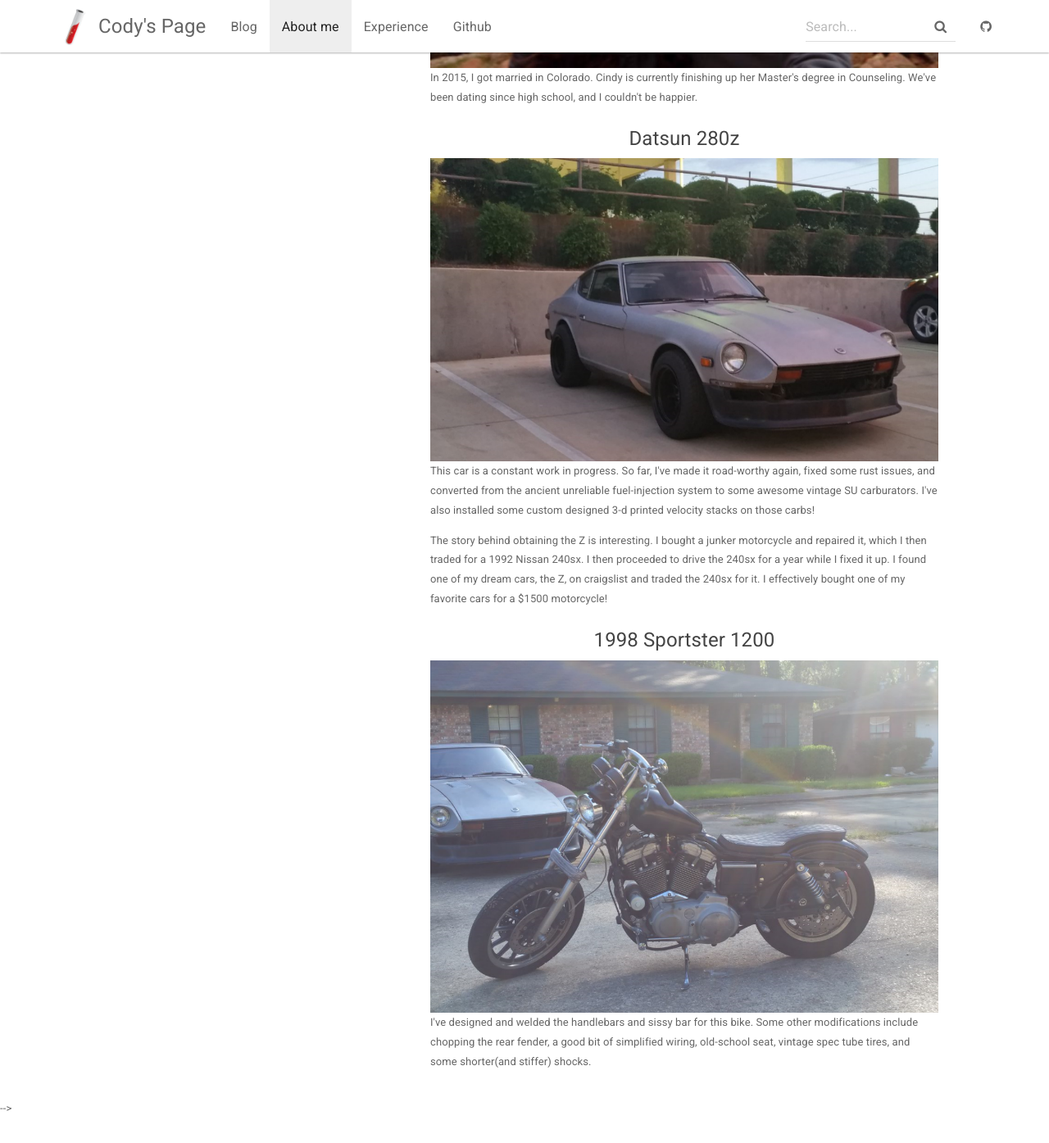
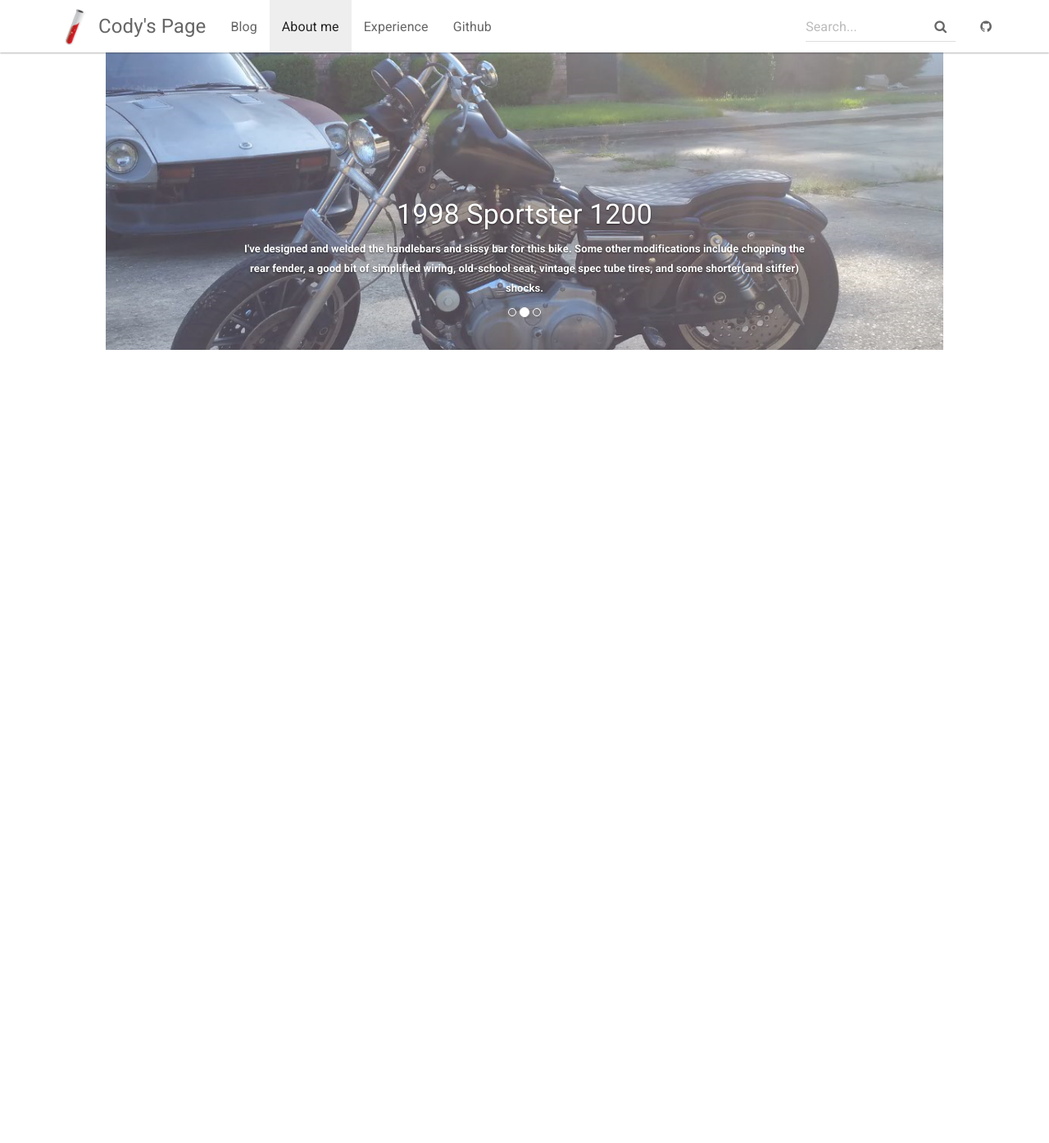
Before and after one commit to zenxr/zenxr.github.io, a Jekyll site: the page built from about_me.html, in a window 1280 px wide and 1400 px high, scrolled down 812 px. Shown: the top 1395 px of the window at 82% size. Built offline with Jekyll 4.4.1, drawn with Linux system fonts in a browser that asks for light colours; nearby versions of some CDN libraries; after the commit the page ends 1305 px from its top, so only the background shows below that.

Commit message:
Changed About Me page some

```diff
--- a/_includes/footer.html
+++ b/_includes/footer.html
@@ -5,6 +5,5 @@
             {{ site.title }} {{ site.time | date: '%Y' }} |
             Powered by <a href="https://github.com/aksakalli/jekyll-doc-theme">Jekyll Doc Theme</a>
         </p>
-        <!-- <p class="text-muted">Place sticky footer content here.</p> -->
     </div>
 </footer>
--- a/_layouts/default.html
+++ b/_layouts/default.html
@@ -13,7 +13,6 @@
         </div>
     </div>
 
-    <!--\\\{% include footer.html %} -->
     {% include js_files.html %}
 </body>
 
--- a/_sass/bootstrap/mixins/_image.scss
+++ b/_sass/bootstrap/mixins/_image.scss
@@ -11,7 +11,6 @@
   max-width: 100%; // Part 1: Set a maximum relative to the parent
   height: auto; // Part 2: Scale the height according to the width, otherwise you get stretching
 }
-
 
 // Retina image
 //
--- a/about_me.html
+++ b/about_me.html
@@ -25,26 +25,45 @@
         	<p>In my free time, I love working on things. This page is actually hosted on a VPS I'm renting which holds many of my projects including some javascript/python bots (check my GitHub for more info!), this web server, and a VPN configuration. My hobbies include coding, security, embedded systems, cars, motorcycles, hardware, electronics, and much more. I become absorbed with anything I can tinker with. I've done a range of things including assembly languages, data scraping webpages, 3-d printing parts for my car, wiring houses/commercial buildings, and welding together parts for my bike.</p>
         	<br>
         	<br>
-        	<div class="row align-items-center">
-        		<div class="col-md-10 col-md-offset-1">
-        			<h4 class="text-center">Mrs. Stephenson</h4>
-    				<img src="/img/cindy_cody.jpg" class="img-responsive" alt="Cindy and Cody">
-    				<p>In 2015, I got married in Colorado. Cindy is currently finishing up her Master's degree in Counseling. We've been dating since high school, and I couldn't be happier.</p>
-		    	</div>
-		    	<br>
-		    	<div class="col-md-10 col-md-offset-1">
-		    		<h4 class="text-center">Datsun 280z</h4>
-    				<img src="/img/280z.png" class="img-responsive" alt="Cindy and Cody">
-    				<p>This car is a constant work in progress. So far, I've made it road-worthy again, fixed some rust issues, and converted from the ancient unreliable fuel-injection system to some awesome vintage SU carburators. I've also installed some custom designed 3-d printed velocity stacks on those carbs!</p>
-    				<p>The story behind obtaining the Z is interesting. I bought a junker motorcycle and repaired it, which I then traded for a 1992 Nissan 240sx. I then proceeded to drive the 240sx for a year while I fixed it up. I found one of my dream cars, the Z, on craigslist and traded the 240sx for it. I effectively bought one of my favorite cars for a $1500 motorcycle!</p>
-		    	</div>
-		    	<br>
-		    	<div class="col-md-10 col-md-offset-1">
-	   				<h4 class="text-center">1998 Sportster 1200</h4>
-    				<img src="/img/sportster.png" class="img-responsive" alt="Cindy and Cody">
-    				<p>I've designed and welded the handlebars and sissy bar for this bike. Some other modifications include chopping the rear fender, a good bit of simplified wiring, old-school seat, vintage spec tube tires, and some shorter(and stiffer) shocks.
-		    	</div>
-    		</div>
         </div>
 	</div>
 </div>
+<br><br>
+<div class="container">
+    <div id="myCarousel" class="carousel slide" data-ride="carousel">
+      <!-- Indicators -->
+      <ol class="carousel-indicators">
+        <li data-target="#myCarousel" data-slide-to="0" class="active"></li>
+        <li data-target="#myCarousel" data-slide-to="1"></li>
+        <li data-target="#myCarousel" data-slide-to="2"></li>
+      </ol>
+
+      <!-- Wrapper for slides -->
+      <div class="carousel-inner">
+        <div class="item active" style="height: 550px;">
+            <img class="img center-block h-100 mw-100" src="/img/cindy_cody.jpg" class="img-responsive" alt="Cindy and Cody">
+            <div class="carousel-caption d-none d-md-block">
+                <h3>Mrs. Stephenson</h3>
+                <p><b>In 2015, I got married in Colorado. Cindy is currently finishing up her Master's degree in Counseling. We've been dating since high school, and I couldn't be happier.</b></p>
+            </div>
+        </div>
+
+        <div class="item" style="height: 550px;">
+          <img class="img-responsive center-block h-100" src="/img/sportster.png" alt="1998 Sportster">
+          <div class="carousel-caption d-none d-md-block">
+                <h3>1998 Sportster 1200</h3>
+                <p><b>I've designed and welded the handlebars and sissy bar for this bike. Some other modifications include chopping the rear fender, a good bit of simplified wiring, old-school seat, vintage spec tube tires, and some shorter(and stiffer) shocks.</b></p>
+            </div>
+        </div>
+
+        <div class="item" style="height: 550px;">
+          <img class="img-responsive center-block h-100" src="/img/280z.png" alt="1977 280z">
+          <div class="carousel-caption d-none d-md-block">
+                <h3>1977 Datsun 280z</h3>
+                <p><b>This car is a constant work in progress. So far, I've made it road-worthy again, fixed some rust issues, and converted from the ancient unreliable fuel-injection system to some awesome vintage SU carburators. I've also installed some custom designed 3-d printed velocity stacks on those carbs!</b></p>
+                <p><b>The story behind obtaining the Z is interesting. I bought a junker motorcycle and repaired it, which I then traded for a 1992 Nissan 240sx. I then proceeded to drive the 240sx for a year while I fixed it up. I found one of my dream cars, the Z, on craigslist and traded the 240sx for it. I effectively bought one of my favorite cars for a $1500 motorcycle!</b></p>
+            </div>
+        </div>
+      </div>
+    </div>
+</div>
```
